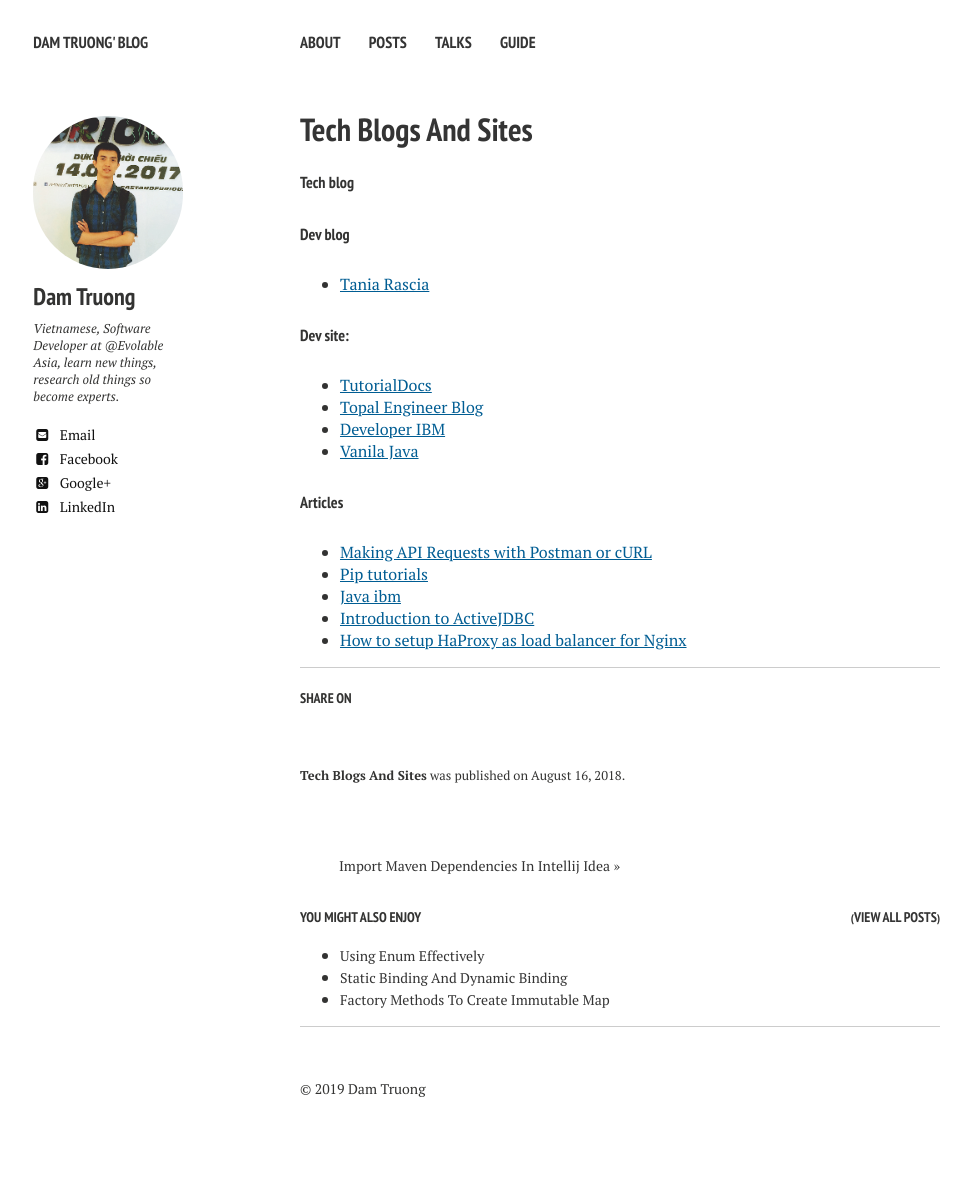
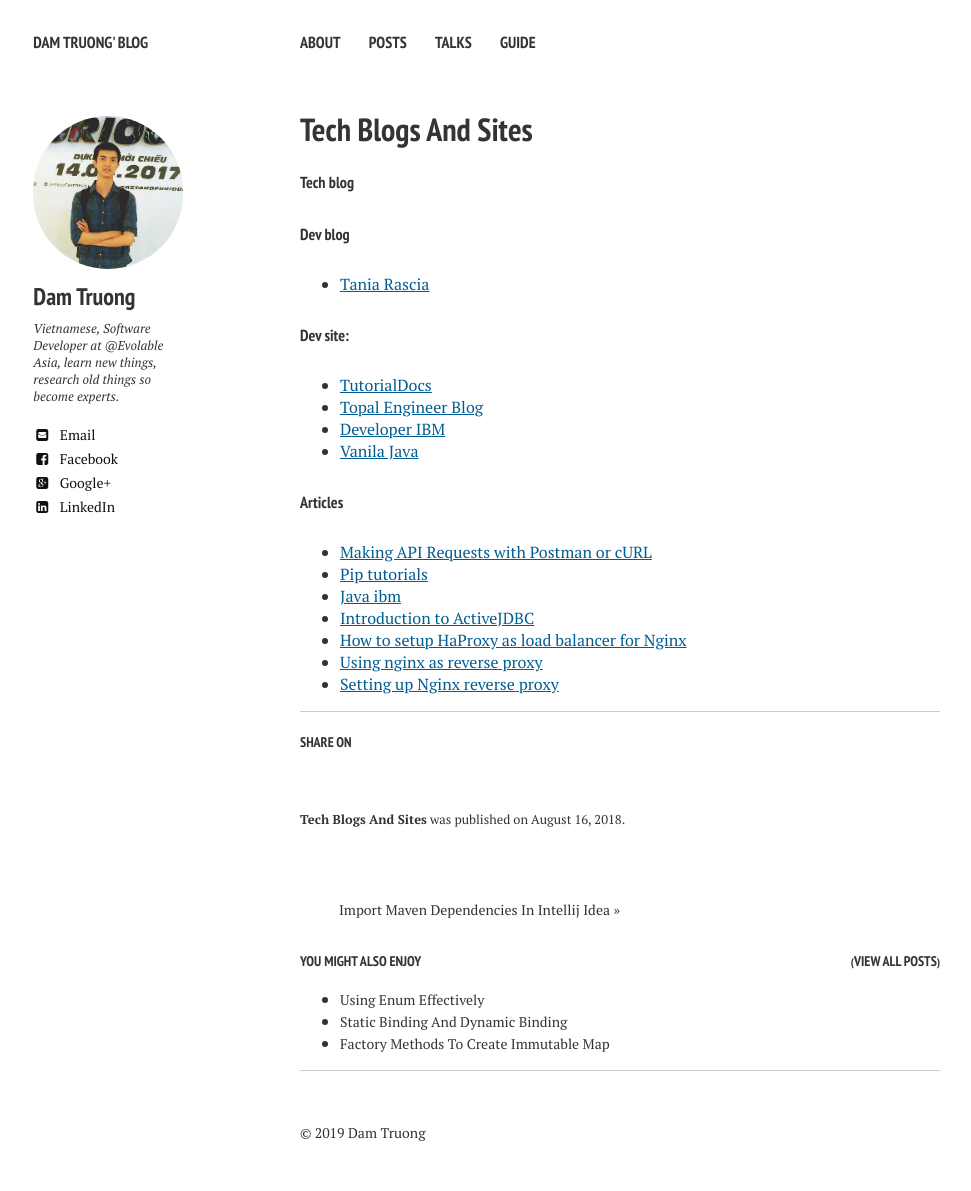
Before and after one commit to truongdam/truongdam.github.io, a Jekyll site: the page built from _posts/2018-08-16-tech-blogs-and-sites.md, in a window 1280 px wide. Shown: the whole page, without its empty margins (20-991 px from the left). Built offline with Jekyll 4.4.1, drawn with Linux system fonts in a browser that asks for light colours; nearby versions of some CDN libraries; our own code applies the rules of GitHub Pages for plain Markdown files; before the commit the page ends 1147 px from its top, so only the background shows below that.

Commit message:
nginx reverse proxy

```diff
--- a/_posts/2018-08-16-tech-blogs-and-sites.md
+++ b/_posts/2018-08-16-tech-blogs-and-sites.md
@@ -18,3 +18,5 @@
 - [Java ibm](https://developer.ibm.com/technologies/java/)
 - [Introduction to ActiveJDBC ](https://javagyanmantra.wixsite.com/website/single-post/2018/02/22/Introduction-to-Active-JDBC)
 - [How to setup HaProxy as load balancer for Nginx](https://www.journaldev.com/29943/haproxy-load-balancer-nginx-centos)
+- [Using nginx as reverse proxy](https://jochen.kirstaetter.name/nginx-reverse-proxy/)
+- [Setting up Nginx reverse proxy](https://linuxize.com/post/nginx-reverse-proxy/)
```
